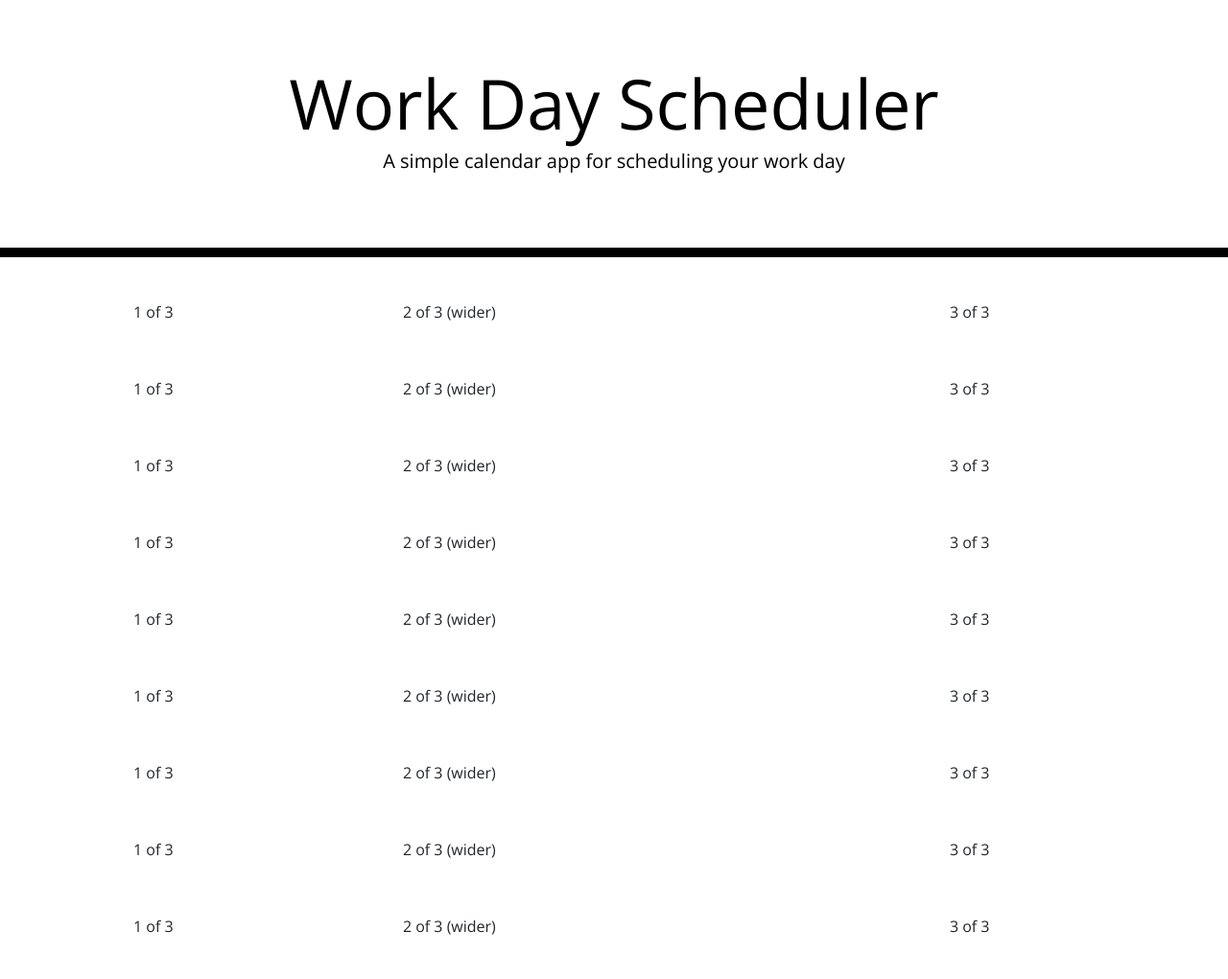
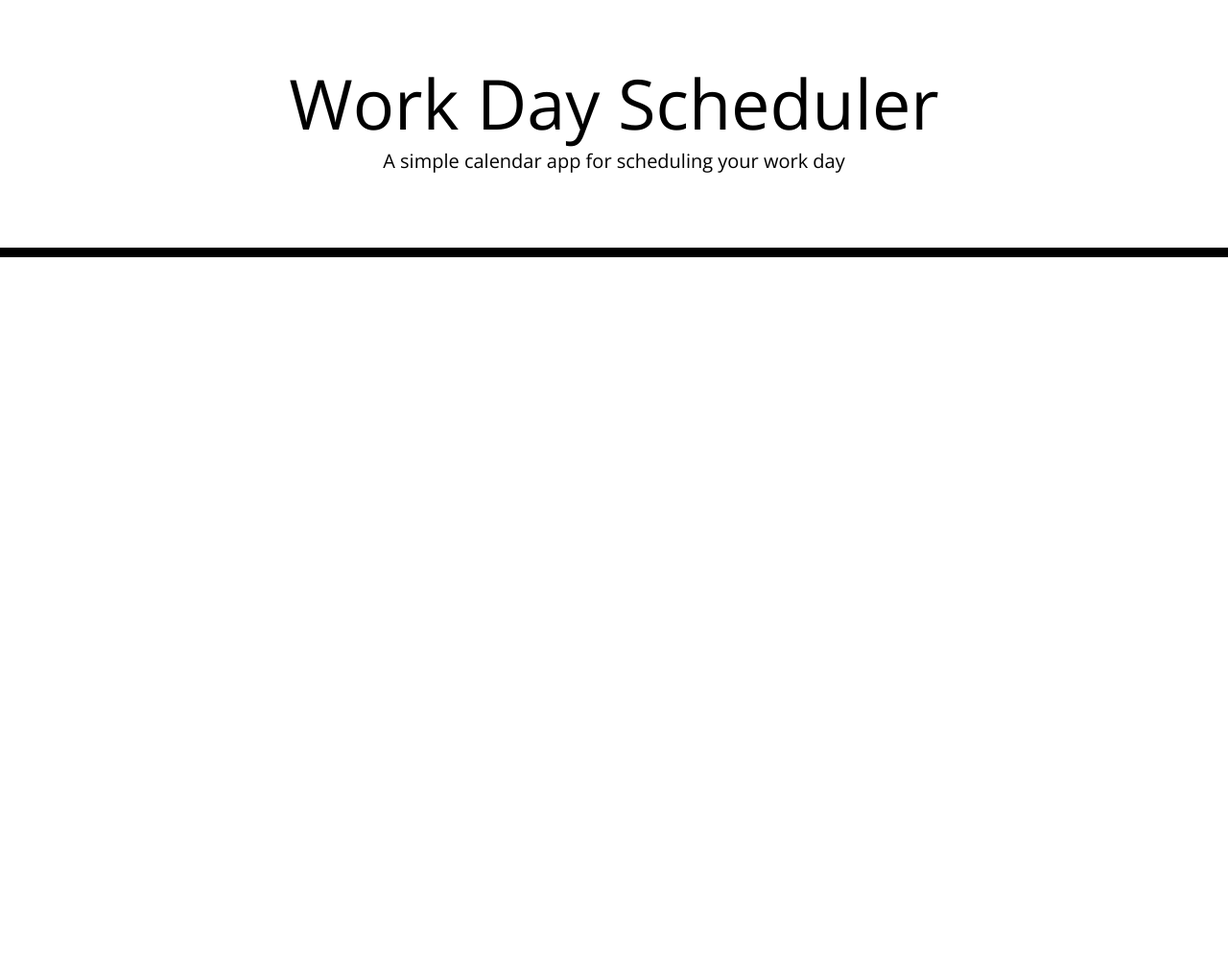
Before and after one commit to leuge/scheduler-challenge, a plain HTML site: page develop/index.html in a window 1280 px wide. Shown: the whole page at 96% size. After the commit the page ends 800 px from the top, so only its background shows below. Drawn offline with nearby package versions, Linux system fonts and the light colour scheme; files that its build step writes are made by us from their sources.

```diff
--- a/develop/index.html
+++ b/develop/index.html
@@ -30,105 +30,6 @@
     </header>
     <div class="container">
       <!-- Timeblocks go here -->
-        <div class="row">
-            <div class="col">
-             1 of 3
-            </div>
-            <div class="col-6">
-            2 of 3 (wider)
-            </div>
-            <div class="col">
-            3 of 3
-            </div>
-        </div>
-        <div class="row">
-            <div class="col">
-             1 of 3
-            </div>
-            <div class="col-6">
-            2 of 3 (wider)
-            </div>
-            <div class="col">
-            3 of 3
-            </div>
-        </div>
-        <div class="row">
-            <div class="col">
-             1 of 3
-            </div>
-            <div class="col-6">
-            2 of 3 (wider)
-            </div>
-            <div class="col">
-            3 of 3
-            </div>
-        </div>
-        <div class="row">
-            <div class="col">
-             1 of 3
-            </div>
-            <div class="col-6">
-            2 of 3 (wider)
-            </div>
-            <div class="col">
-            3 of 3
-            </div>
-        </div>
-        <div class="row">
-            <div class="col">
-             1 of 3
-            </div>
-            <div class="col-6">
-            2 of 3 (wider)
-            </div>
-            <div class="col">
-            3 of 3
-            </div>
-        </div>
-        <div class="row">
-            <div class="col">
-             1 of 3
-            </div>
-            <div class="col-6">
-            2 of 3 (wider)
-            </div>
-            <div class="col">
-            3 of 3
-            </div>
-        </div>
-        <div class="row">
-            <div class="col">
-             1 of 3
-            </div>
-            <div class="col-6">
-            2 of 3 (wider)
-            </div>
-            <div class="col">
-            3 of 3
-            </div>
-        </div>
-        <div class="row">
-            <div class="col">
-             1 of 3
-            </div>
-            <div class="col-6">
-            2 of 3 (wider)
-            </div>
-            <div class="col">
-            3 of 3
-            </div>
-        </div>
-        <div class="row">
-            <div class="col">
-             1 of 3
-            </div>
-            <div class="col-6">
-            2 of 3 (wider)
-            </div>
-            <div class="col">
-            3 of 3
-            </div>
-        </div>
     </div>
 
     <script src="https://code.jquery.com/jquery-3.4.1.min.js"></script>
```
Also changed, not shown: develop/css/style.css (line endings or trailing spaces).
